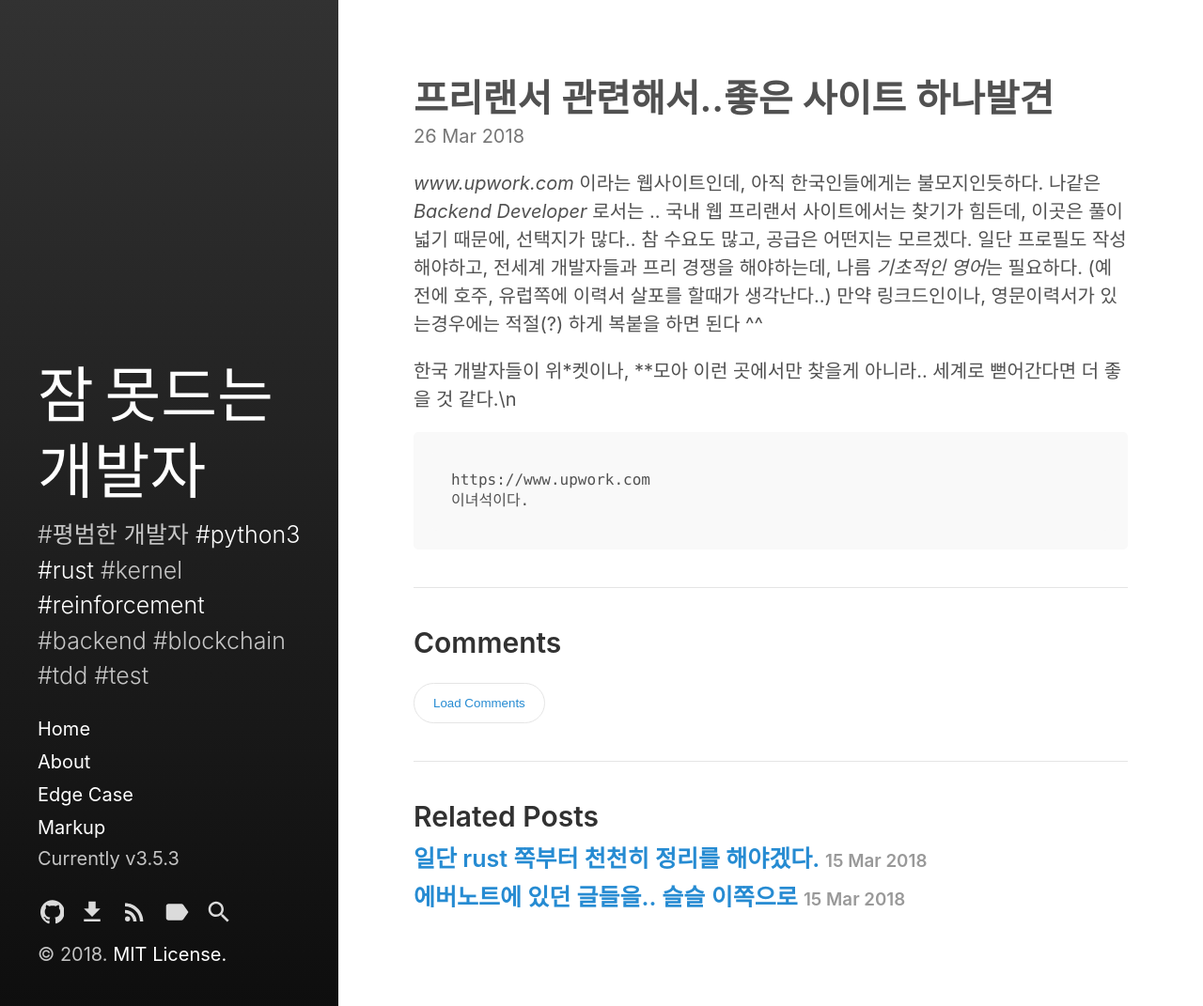
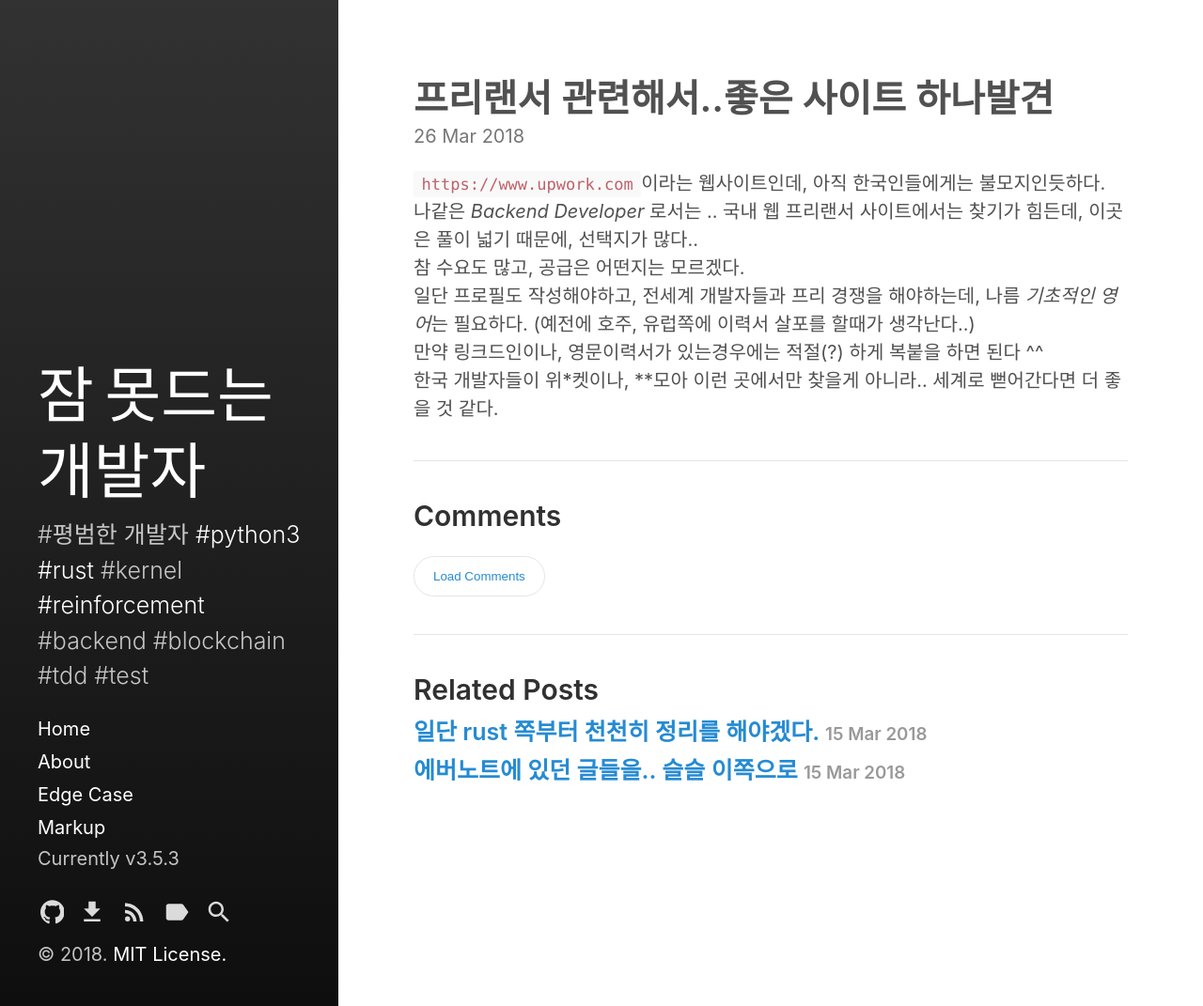
Before and after one commit to elastic7327/elastic7327.github.io, a Jekyll site: the page built from _posts/2018-03-26-upwork.md, in a window 1280 px wide. Shown: the whole page at 94% size. Built offline with Jekyll 4.4.1, drawn with Linux system fonts in a browser that asks for light colours; comment, search, counter and statistics services are not loaded.

Commit message:
markdown

````diff
--- a/_posts/2018-03-26-upwork.md
+++ b/_posts/2018-03-26-upwork.md
@@ -6,15 +6,9 @@
 ---
 
 
-*www.upwork.com* 이라는 웹사이트인데, 아직 한국인들에게는 불모지인듯하다.
+```https://www.upwork.com```이라는 웹사이트인데, 아직 한국인들에게는 불모지인듯하다.
 나같은 *Backend Developer* 로서는 .. 국내 웹 프리랜서 사이트에서는 찾기가 힘든데, 이곳은 풀이 넓기 때문에, 선택지가 많다..
 참 수요도 많고, 공급은 어떤지는 모르겠다.
 일단 프로필도 작성해야하고, 전세계 개발자들과 프리 경쟁을 해야하는데, 나름 *기초적인 영어*는 필요하다. (예전에 호주, 유럽쪽에 이력서 살포를 할때가 생각난다..)
 만약 링크드인이나, 영문이력서가 있는경우에는 적절(?) 하게 복붙을 하면 된다 ^^
-
-한국 개발자들이 위*켓이나, **모아 이런 곳에서만 찾을게 아니라.. 세계로 뻗어간다면 더 좋을 것 같다.\n
-
-```shell
-https://www.upwork.com
-이녀석이다.
-```
+한국 개발자들이 위*켓이나, **모아 이런 곳에서만 찾을게 아니라.. 세계로 뻗어간다면 더 좋을 것 같다.
````
